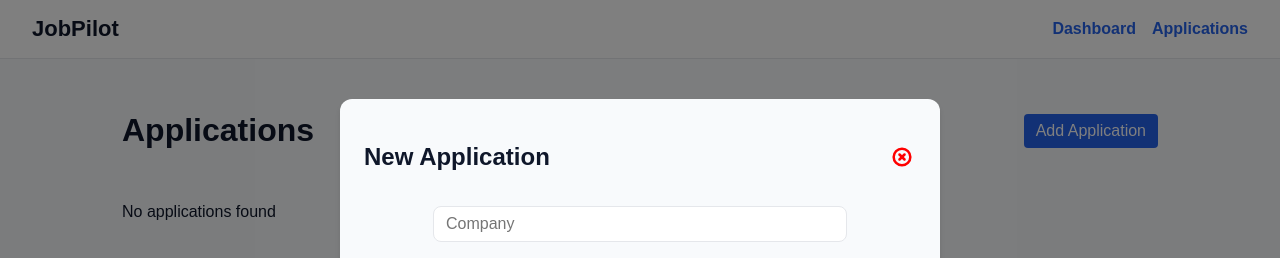
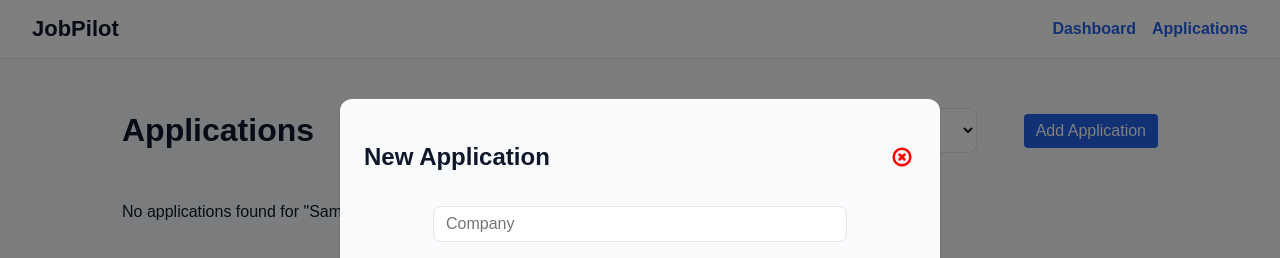
Before and after one commit to 450186/JobPilot, a React (Vite) app in the folder client/: page /applications in a window 1280 px wide. Both pictures are taken after typing "Sample" into the empty fields and a click on the button "Add Application". Shown: the top 258 px of the page. Built offline with nearby package versions, Linux system fonts and the light colour scheme; no server answers.

Commit message:
added search and status filtering

```diff
--- a/client/src/pages/Applications.tsx
+++ b/client/src/pages/Applications.tsx
@@ -4,13 +4,14 @@ import type { Application } from "../types/Application";
 import ApplicationTable from "../components/ApplicationTable";
 import ApplicationForm from "../components/ApplicationForm";
 import toast from "react-hot-toast";
-import { CircleX, Search } from "lucide-react";
+import { CircleX, Search, X } from "lucide-react";
 
 function Applications() {
     const [applications, setApplications] = useState<Application[]>([]);
     const [isModalOpen, setIsModalOpen] = useState(false);
     const [applicationToEdit, setApplicationToEdit] = useState<Application | null>(null);
     const [searchTerm, setSearchTerm] = useState("");
+    const [statusFilter, setStatusFilter] = useState("All");
 
         const fetchApplications = async () => {
             try{
@@ -24,7 +25,6 @@ function Applications() {
         const handleDelete = async(application: Application) => {
             const confirmed = window.confirm(`Are you sure you want to delete ${application.role} at ${application.company}?`);
             if(!confirmed) return
-            if(confirmed) {
                 try {
                     await deleteApplication(application.id);
                     toast.success("Application deleted successfully")
@@ -33,7 +33,6 @@ function Applications() {
                     console.log("Error deleting application: ", error);
                     toast.error("Error deleting application")
                 }
-            }
         }
 
     useEffect(() => {
@@ -42,10 +41,16 @@ function Applications() {
 
     const filteredApplications = applications.filter(application => {
         const search = searchTerm.toLowerCase();
-        return (
+
+        const matchesSearch =
             application.company.toLowerCase().includes(search) ||
-            application.role.toLowerCase().includes(search)
-        )
+            application.role.toLowerCase().includes(search) ||
+            application.location?.toLowerCase().includes(search) ||
+            application.notes?.toLowerCase().includes(search);
+
+        const matchesStatus = statusFilter === "All" || application.status === statusFilter;
+
+        return matchesSearch && matchesStatus;
     })
 
     return (
@@ -53,9 +58,25 @@ function Applications() {
             <div className="header">
                 <h1>Applications</h1>
                 <div className="search-wrapper">
-                    <input type="search" className="search-input" placeholder="Search company or role..." value={searchTerm} onChange={(e) => setSearchTerm(e.target.value)} />
-                    <Search className="search-icon" size={20} color="black" strokeWidth={3} />
+                    <input type="search" className="search-input" placeholder="Search company, role, notes, or location..." value={searchTerm} onChange={(e) => setSearchTerm(e.target.value)} />
+                    {searchTerm ? (
+                        <X className="search-icon del-search" size={20} strokeWidth={3} onClick={() => setSearchTerm("")} />
+                    ) : (
+                        <Search className="search-icon" size={20} strokeWidth={3} />
+                    )}
                 </div>
+                <select
+                className="status-filter"
+                value={statusFilter}
+                onChange={(e) => setStatusFilter(e.target.value)}
+                >
+                    <option value="All">All</option>
+                    <option value="Saved">Saved</option>
+                    <option value="Applied">Applied</option>
+                    <option value="Interview">Interview</option>
+                    <option value="Offer">Offer</option>
+                    <option value="Rejected">Rejected</option>
+                </select>
                 <button className="add-button" onClick={() => {
                     setIsModalOpen(true)
                     setApplicationToEdit(null)
@@ -79,10 +100,18 @@ function Applications() {
                 </div>
             )}
             {applications.length === 0 ? (
-                <p>No applications found</p>
-            ) : filteredApplications.length === 0 ? (
-                <p>No applications found for "{searchTerm}"</p>
-            ) : (
+                <p>
+                    No applications found
+                    {searchTerm && ` for "${searchTerm}"`}
+                    {statusFilter !== "All" && ` with status "${statusFilter}"`}
+                </p>
+                ) : filteredApplications.length === 0 ? (
+                <p>
+                    No applications found
+                    {searchTerm && ` for "${searchTerm}"`}
+                    {statusFilter !== "All" && ` with status "${statusFilter}"`}
+                </p>
+                ) : (
                 <ApplicationTable applications={filteredApplications} onEdit={(application) => {
                     setIsModalOpen(true)
                     setApplicationToEdit(application)
--- a/client/src/styles/globals.css
+++ b/client/src/styles/globals.css
@@ -37,3 +37,7 @@ main {
   align-items: center;
   margin-bottom: 32px;
 }
+
+::-webkit-search-cancel-button {
+  -webkit-appearance: none;
+}
--- a/client/src/styles/navbar.css
+++ b/client/src/styles/navbar.css
@@ -43,8 +43,30 @@
   position: absolute;
   right: 12px;
   cursor: pointer;
+  color: var(--text);
+  transition: color 0.2s ease;
+}
+.search-icon:hover {
+  color: var(--primary);
 }
 .search-input:focus {
   outline: none;
   border-color: var(--border);
 }
+.del-search {
+  cursor: pointer;
+  color: var(--text);
+  transition: color 0.2s ease;
+}
+.del-search:hover {
+  color: red;
+}
+.status-filter {
+  padding: 0.75rem 1rem;
+  border: 1px solid var(--border);
+  border-radius: 8px;
+  background-color: var(--surface);
+  color: var(--text);
+  width: 10%;
+  margin: 0;
+}
```
